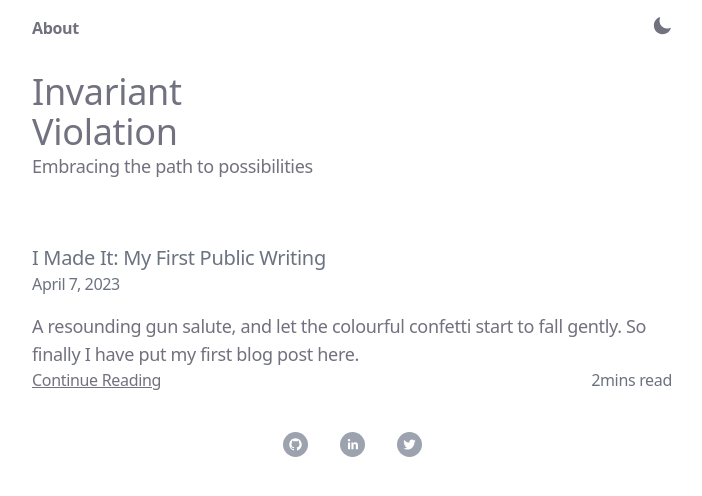
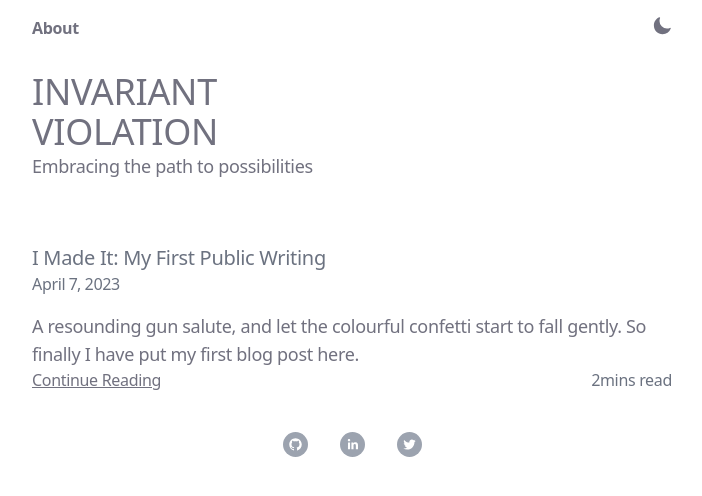
Before and after one commit to victor-eno/vicjournals, a Next.js app: page / in a window 1280 px wide. Shown: the top 496 px of the page, without its empty margins (288-990 px from the left). Built offline with nearby package versions, Linux system fonts and the light colour scheme.

Commit message:
testing changes

```diff
--- a/pages/about.js
+++ b/pages/about.js
@@ -38,10 +38,10 @@ import { ArrowLongRightIcon } from "@heroicons/react/24/outline";
        <div className="flex justify-between p-4">
        <div>
         <h1 className="vic1 text-4xl font-base left-0">
-          Victor
+          VICTOR
         </h1>
         <h1 className="vic1 text-4xl font-base left-0">
-          Eno
+          ENO
         </h1>
         <p className="vic2">victor underscore eno three four five at
         protonmail dot com
--- a/pages/index.js
+++ b/pages/index.js
@@ -41,10 +41,10 @@ export default function Blog({ posts }) {
        <div className="flex justify-between p-4">
        <div>
        <h1 className="vic1 text-4xl font-base left-0">
-         Invariant
+         INVARIANT
         </h1>
         <h1 className="vic1 text-4xl font-base left-0">
-         Violation
+         VIOLATION
         </h1>
         <p className="vic2 font-base">
         Embracing the path to possibilities
@@ -61,7 +61,7 @@ export default function Blog({ posts }) {
 
               <div  key={`${post.slug}`} href={`/blog/${post.slug}`}>
                   <div className='mb-4'>
-                    <h1 className='vic3 text-xl font-base text-gray-500'>{post.frontMatter.title}</h1>
+                    <h1 className='vic3 text-xl text-gray-500'>{post.frontMatter.title}</h1>
                     <h1 className="font-base h-10 text-gray-500">{post.frontMatter.date}</h1>
                     <p>{post.frontMatter.metaDesc}</p>
 
```
